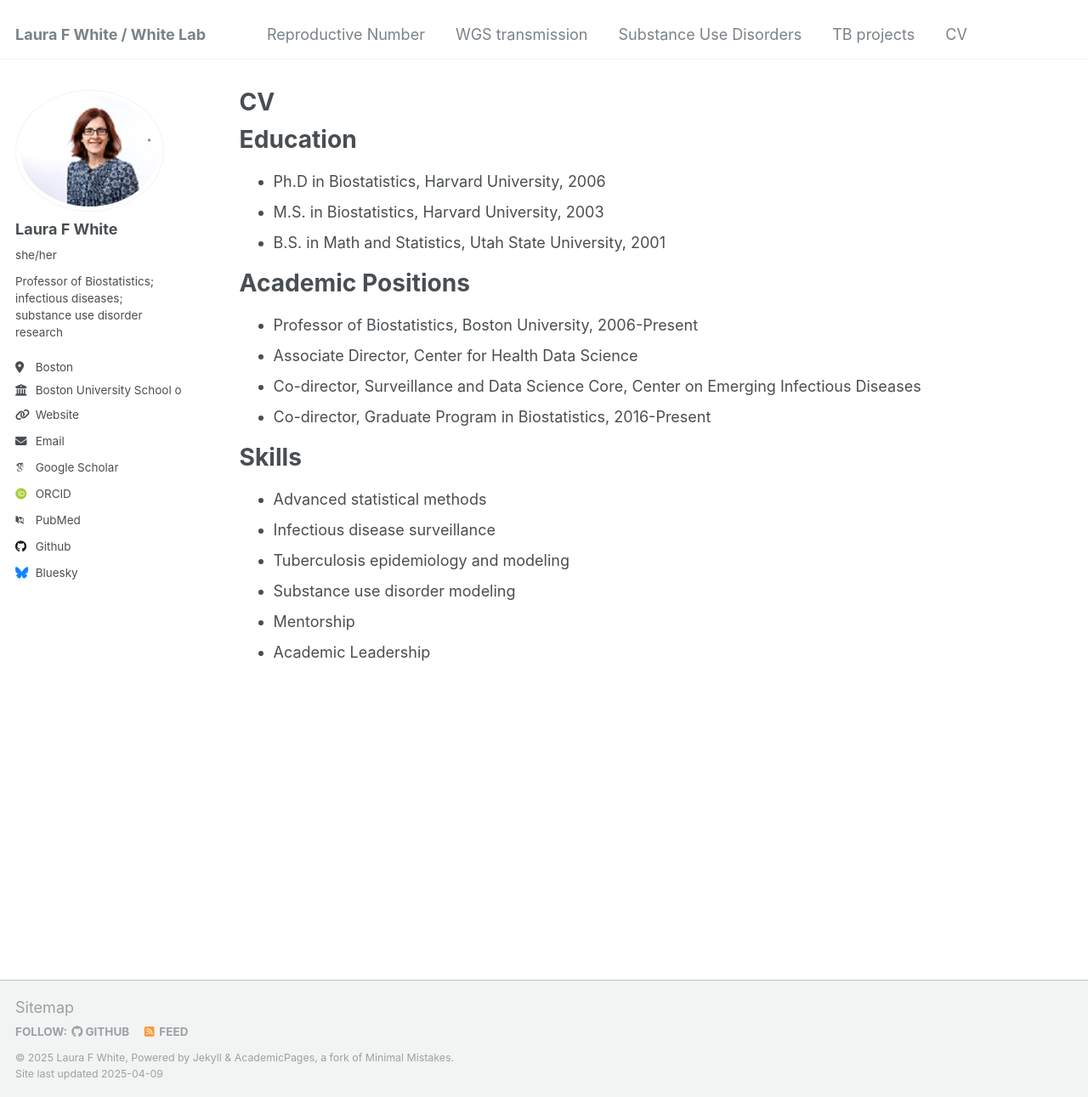
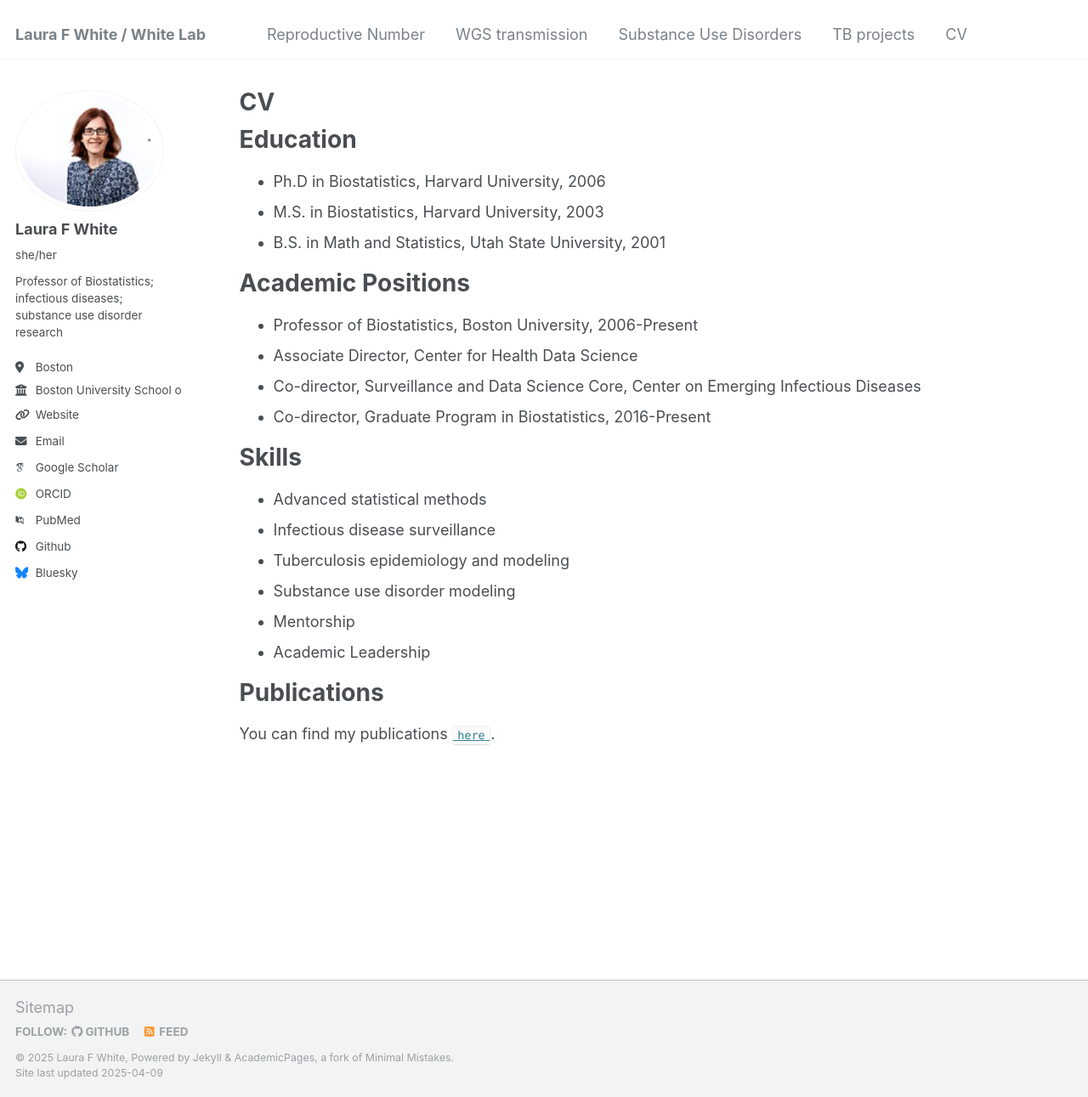
Before and after one commit to LauraFWhiteLab/LauraFWhiteLab.github.io, a Jekyll site: the page built from _pages/cv.md, in a window 1280 px wide and 1291 px high. Shown: the whole window at 85% size. Built offline with Jekyll 4.4.1, drawn with Linux system fonts in a browser that asks for light colours; some web fonts are replaced.

Commit message:
Update cv.md

```diff
--- a/_pages/cv.md
+++ b/_pages/cv.md
@@ -30,3 +30,7 @@ Skills
 * Substance use disorder modeling
 * Mentorship
 * Academic Leadership
+
+Publications
+=====
+You can find my publications [`here`](https://scholar.google.com/citations?user=ZD5-JkwAAAAJ&hl=en).
```
